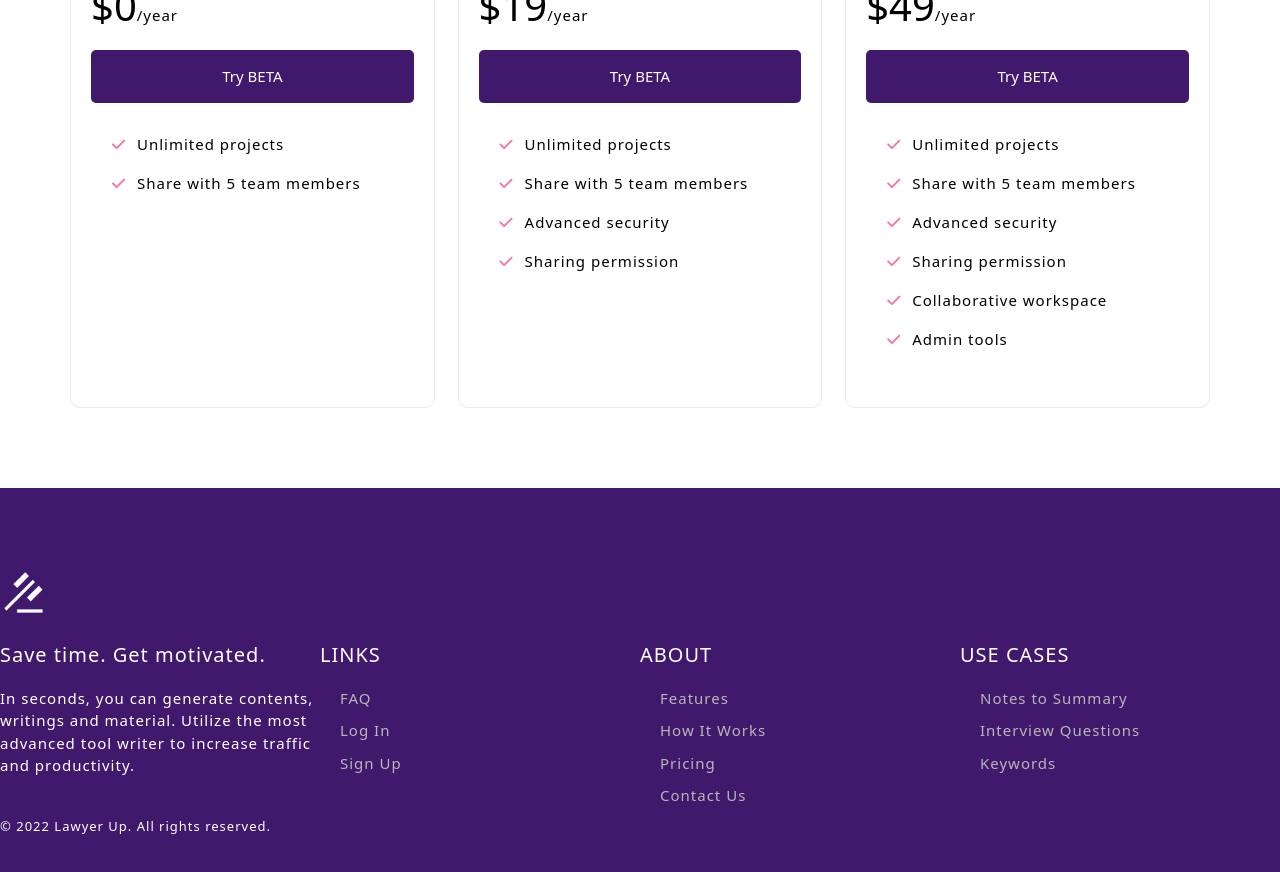
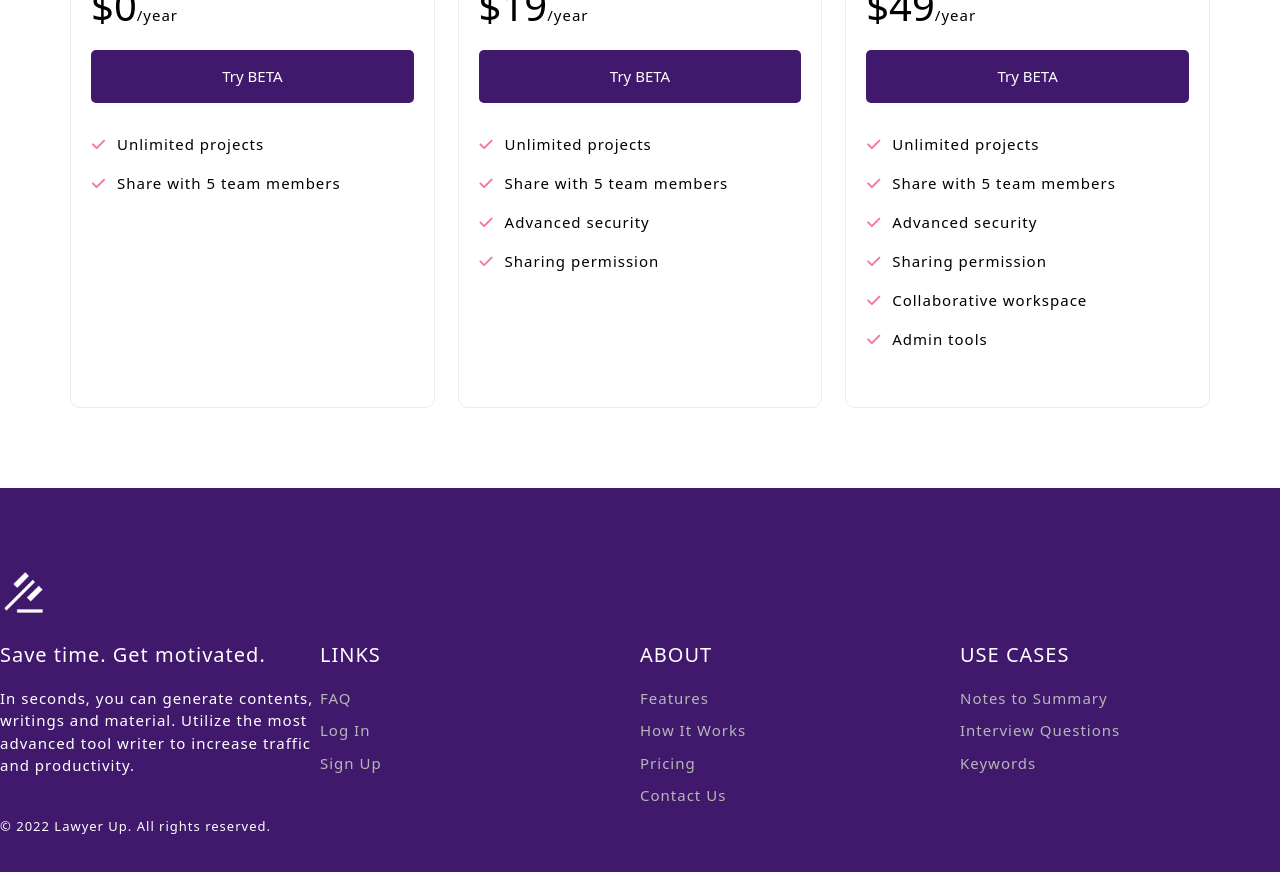
Before and after one commit to elughsmanuel/lawyer-app, a Next.js app: page / in a window 1280 px wide. Shown: the part 2440-3312 px from the top of the page. Built offline with nearby package versions, Linux system fonts and the light colour scheme.

Commit message:
ul reset

```diff
--- a/styles/globals.css
+++ b/styles/globals.css
@@ -13,6 +13,10 @@ body {
   font-family: 'Roboto';
 }
 
+ul {
+  padding-left: 0 !important;
+}
+
 @media only screen and (max-width: 1200px) {
   html {
     font-size: 56.25%;
```
